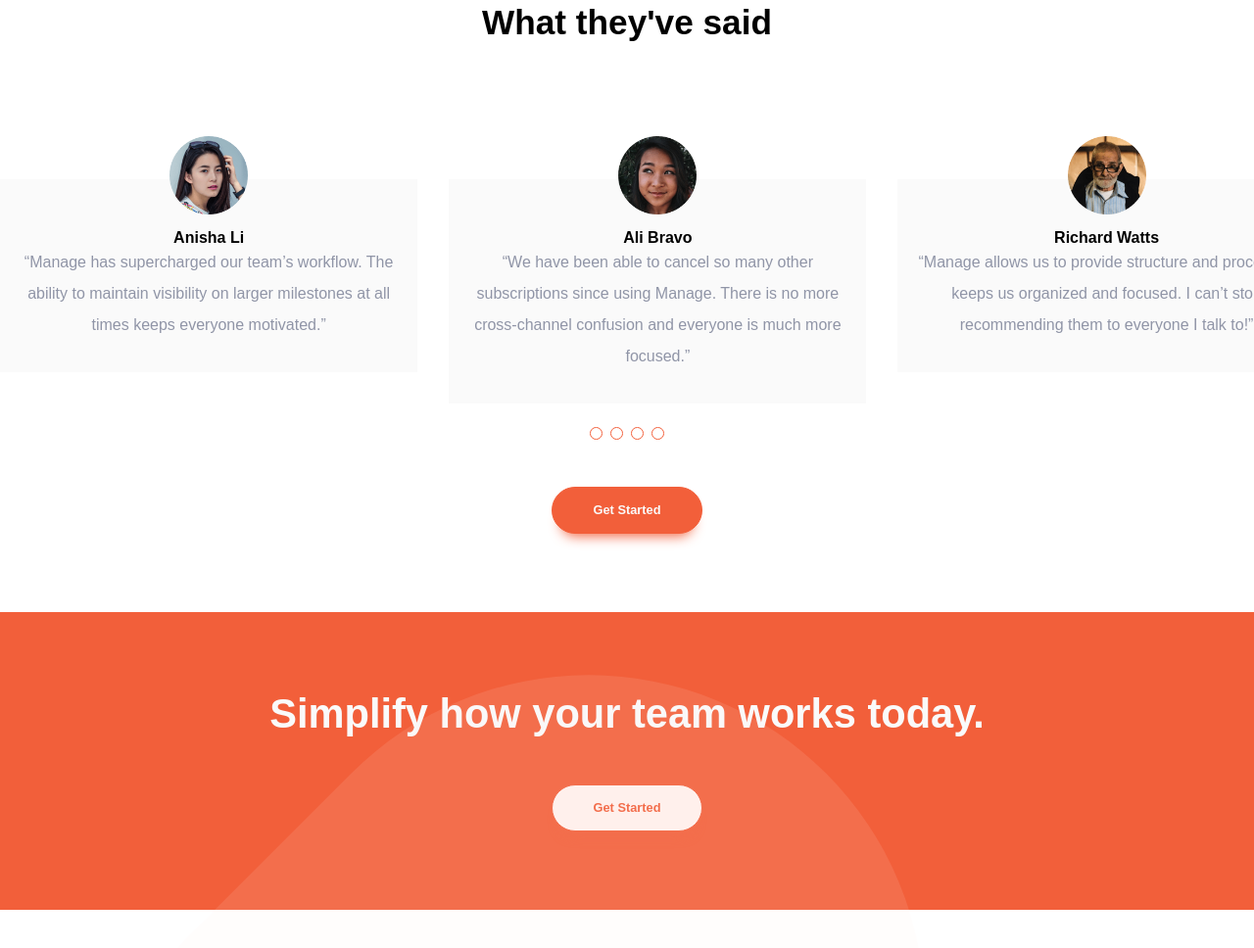
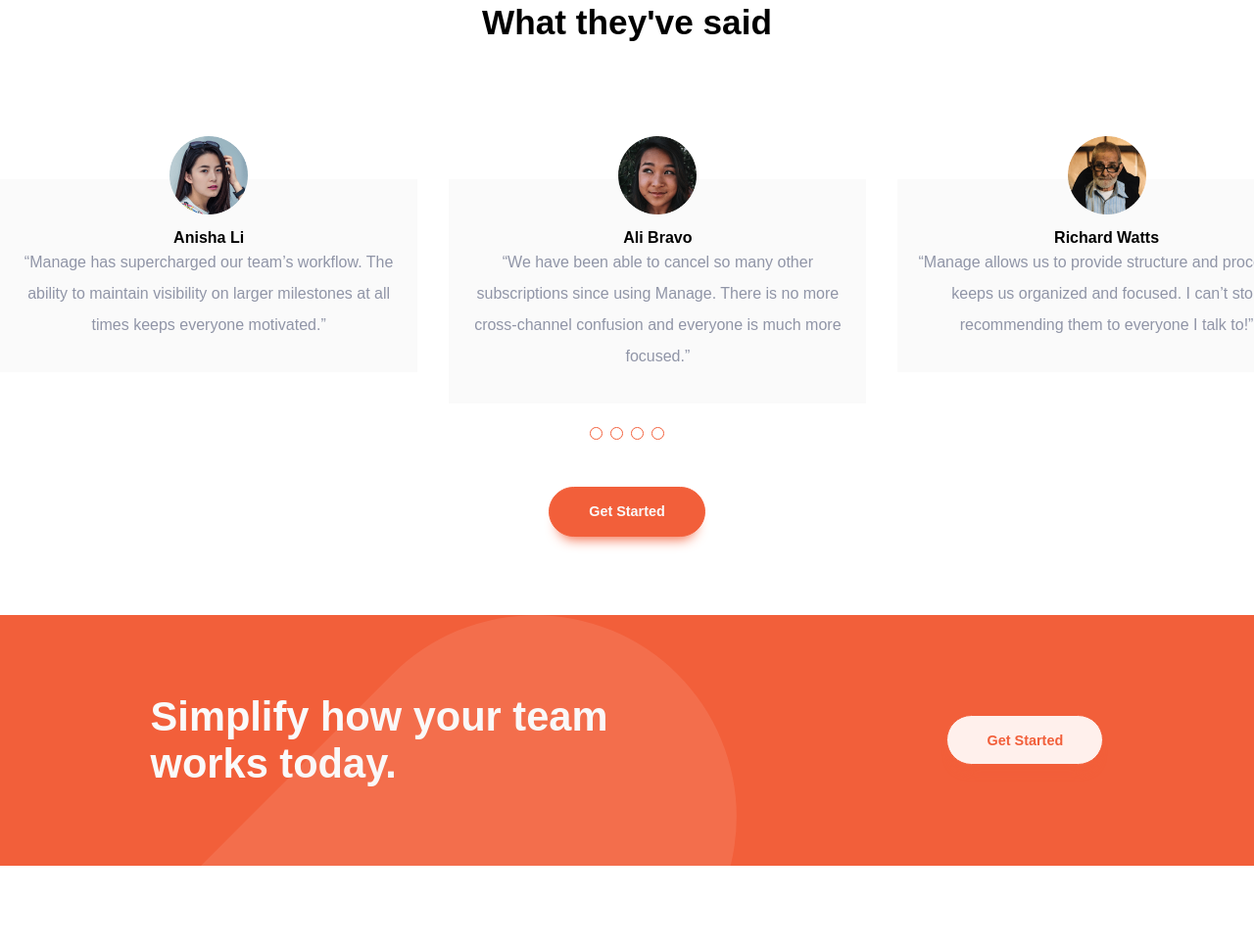
Before and after one commit to emestabillo/manage-landing-page, a website: page index.html in a window 1280 px wide. Shown: the part 1424-2392 px from the top of the page at 98% size. After the commit the page ends 2308 px from the top, so only its background shows below. Drawn offline with Linux system fonts and the light colour scheme; a web font is replaced by a local one.

Commit message:
Responsiveness for cta section

```diff
--- a/sass/_base.scss
+++ b/sass/_base.scss
@@ -50,9 +50,9 @@
   &--header,
   &--reviews,
   &--action {
-    width: 9.6rem;
-    height: 3rem;
-    font-size: 0.8rem;
+    width: 10rem;
+    height: 3.2rem;
+    font-size: 0.9rem;
     font-weight: 700;
     box-shadow: 0px 12px 13px -10px rgba(242, 95, 58, 1);
   }
@@ -60,6 +60,9 @@
   &--action {
     background-color: $color-light-red;
     color: $color-bright-red;
+    @media screen and (min-width: 920px) {
+      align-self: center;
+    }
   }
 }
 
--- a/sass/_layout.scss
+++ b/sass/_layout.scss
@@ -266,7 +266,6 @@
 ///////////////
 //CTA section//
 //////////////
-
 .action {
   display: flex;
   flex-direction: column;
@@ -275,6 +274,12 @@
   padding: 5rem 8vw;
   background: $color-bright-red;
   position: relative;
+
+  @media screen and (min-width: 920px) {
+    flex-direction: row;
+    justify-content: space-between;
+    padding: 5rem 12vw;
+  }
 
   &::before {
     content: " ";
@@ -289,11 +294,14 @@
     background-image: url(/images/bg-tablet-pattern.svg);
     background-repeat: no-repeat;
     /* background-position: 100% 40%; */
-    -ms-background-size: cover;
-    -o-background-size: cover;
-    -moz-background-size: cover;
-    -webkit-background-size: cover;
-    background-size: 100%;
+    background-size: cover;
+    background-position: 100% 0%;
+
+    @media screen and (min-width: 920px) {
+      left: -1rem;
+      top: 0;
+      width: 60%;
+    }
   }
 
   h1 {
@@ -301,5 +309,11 @@
     font-size: 2.6rem;
     color: $color-light-gray;
     padding-bottom: 3rem;
+
+    @media screen and (min-width: 920px) {
+      width: 50%;
+      padding-bottom: 0;
+      text-align: left;
+    }
   }
 }
```
Also changed, not shown: css/style.css.
